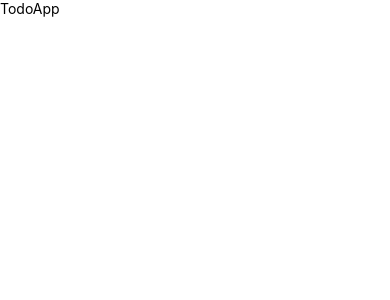
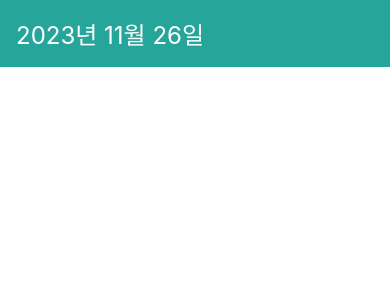
Before and after one commit to darkmyu/rn-book, a React Native app in the folder TodoApp/: screen / in a window 390 px wide. Shown: the top 300 px of the page. Built offline with nearby package versions, Linux system fonts and the light colour scheme.

Commit message:
DateHead 컴포넌트 구현

```diff
--- a/TodoApp/App.tsx
+++ b/TodoApp/App.tsx
@@ -1,13 +1,16 @@
 import React from 'react';
-import {SafeAreaView, Text, View} from 'react-native';
+import {SafeAreaProvider, SafeAreaView} from 'react-native-safe-area-context';
+import DateHead from './components/DateHead';
 
 function App() {
+  const today = new Date();
+
   return (
-    <SafeAreaView>
-      <View>
-        <Text>TodoApp</Text>
-      </View>
-    </SafeAreaView>
+    <SafeAreaProvider>
+      <SafeAreaView edges={['bottom']}>
+        <DateHead date={today} />
+      </SafeAreaView>
+    </SafeAreaProvider>
   );
 }
 
--- /dev/null
+++ b/TodoApp/components/DateHead.tsx
@@ -0,0 +1,42 @@
+import React from 'react';
+import {StatusBar, StyleSheet, Text, View} from 'react-native';
+import {useSafeAreaInsets} from 'react-native-safe-area-context';
+
+interface Props {
+  date: Date;
+}
+
+function DateHead({date}: Props) {
+  const {top} = useSafeAreaInsets();
+  const year = date.getFullYear();
+  const month = date.getMonth() + 1;
+  const day = date.getDate();
+
+  const formatted = `${year}년 ${month}월 ${day}일`;
+
+  return (
+    <>
+      <View style={[styles.statusBarPlaceholder, {height: top}]} />
+      <StatusBar backgroundColor="#26a69a" barStyle="light-content" />
+      <View style={styles.block}>
+        <Text style={styles.dateText}>{formatted}</Text>
+      </View>
+    </>
+  );
+}
+
+const styles = StyleSheet.create({
+  statusBarPlaceholder: {
+    backgroundColor: '#26a69a',
+  },
+  block: {
+    padding: 16,
+    backgroundColor: '#26a69a',
+  },
+  dateText: {
+    fontSize: 24,
+    color: 'white',
+  },
+});
+
+export default DateHead;
--- a/TodoApp/package.json
+++ b/TodoApp/package.json
@@ -11,7 +11,8 @@
   },
   "dependencies": {
     "react": "18.2.0",
-    "react-native": "0.72.7"
+    "react-native": "0.72.7",
+    "react-native-safe-area-context": "^4.7.4"
   },
   "devDependencies": {
     "@babel/core": "^7.20.0",
```
Also changed, not shown: 2 other files (tests, documents, lock files or other folders).
